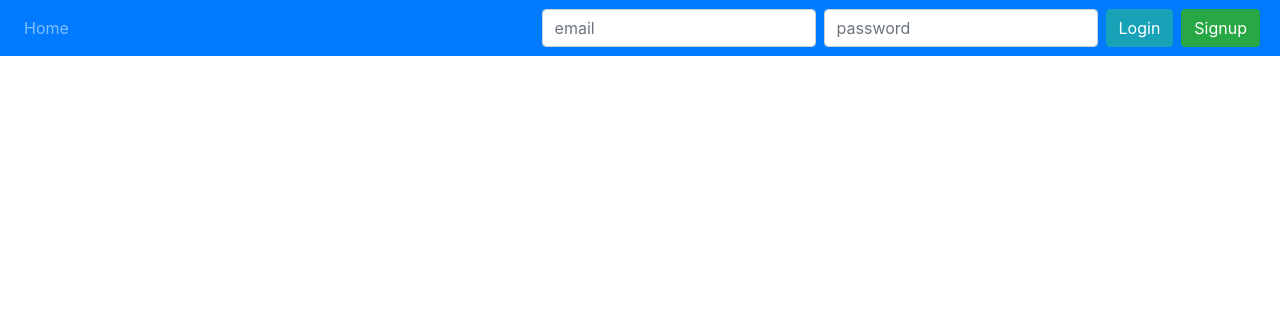
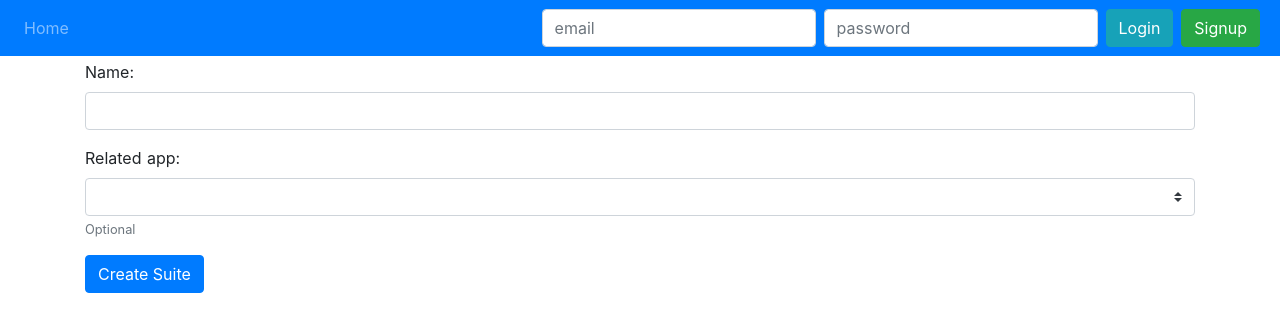
Before and after one commit to bahadirh/testing-platform-web, a Nuxt app: page /suites/new in a window 1280 px wide. Before the commit this address had no page. Shown: the top 332 px of the page. Built offline with nearby package versions, Linux system fonts and the light colour scheme; no server answers.

Commit message:
Add create/list/view suites pages

```diff
--- /dev/null
+++ b/pages/suites/_id.vue
@@ -0,0 +1,45 @@
+<template>
+  <b-container class="container-fluid">
+    <b-row>
+      <b-col>
+        <b-row v-if="suite">
+          <div class="h1">{{ title }}</div>
+        </b-row>
+        <b-table hover stacked stripped :items="[suite]">
+          <template v-slot:cell(files)="files">
+            {{ files.value }}
+          </template>
+        </b-table>
+      </b-col>
+    </b-row>
+  </b-container>
+</template>
+
+<script>
+import axios from '../../plugins/axios'
+
+export default {
+  asyncData({ route }) {
+    return axios
+      .get(`/suites/${route.params.id}`)
+      .then(({ data }) => {
+        console.info('Success!')
+        return {
+          suite: data.suite,
+          title: `${data.suite.name} details`
+        }
+      })
+      .catch(err => {
+        // TODO: vue-notification here
+        console.info(err)
+        return {}
+      })
+  },
+  head() {
+    return { title: this.title }
+  },
+  data() {
+    return {}
+  }
+}
+</script>
--- a/pages/suites/index.vue
+++ b/pages/suites/index.vue
@@ -1,7 +1,57 @@
 <template>
-  <h2>Suites</h2>
+  <b-container class="container-fluid">
+    <b-row>
+      <b-col>
+        <b-button class="mb-2" to="/suites/new" variant="primary">
+          Create new suite
+        </b-button>
+
+        <b-table hover sticky-header stripped :items="suites" :fields="fields">
+          <template v-slot:cell(name)="data">
+            <nuxt-link :to="`/suites/${data.item._id}`">
+              {{ data.value }}
+            </nuxt-link>
+          </template>
+
+          <template v-slot:cell(app)="data">
+            <nuxt-link v-if="data.item.app" :to="`/apps/${data.item.app_id}`">
+              {{ data.item.app.name }}
+            </nuxt-link>
+          </template>
+        </b-table>
+      </b-col>
+    </b-row>
+  </b-container>
 </template>
 
 <script>
-export default {}
+import axios from '~/plugins/axios'
+
+export default {
+  head() {
+    return { title: 'Suites' }
+  },
+  middleware: 'authenticated',
+  data() {
+    return {
+      fields: [
+        { key: 'name', sortable: true },
+        { key: 'app', sortable: true }
+      ]
+    }
+  },
+  asyncData() {
+    return axios
+      .get('/suites/list')
+      .then(({ data }) => {
+        return {
+          suites: data.suites
+        }
+      })
+      .catch(err => {
+        // TODO: log error with vue-notification
+        console.error(err)
+      })
+  }
+}
 </script>
--- /dev/null
+++ b/pages/suites/new.vue
@@ -0,0 +1,76 @@
+<template>
+  <b-container class="container-fluid">
+    <b-row>
+      <b-col>
+        <b-form @submit.prevent="onSubmit">
+          <b-form-group id="name-group" label="Name:" label-for="name">
+            <b-form-input id="name" v-model="form.name" required />
+          </b-form-group>
+
+          <b-form-group
+            id="app-group"
+            label="Related app:"
+            label-for="app"
+            description="Optional"
+          >
+            <b-form-select v-model="form.app" :options="appOptions" />
+          </b-form-group>
+
+          <b-button type="submit" variant="primary">
+            Create Suite
+          </b-button>
+        </b-form>
+      </b-col>
+    </b-row>
+  </b-container>
+</template>
+
+<script>
+import axios from '~/plugins/axios'
+
+export default {
+  middleware: 'authenticated',
+  asyncData() {
+    return axios
+      .get('/apps/list')
+      .then(({ data }) => {
+        console.info(data.apps)
+        const appOptions = data.apps.map(app => ({
+          value: app._id,
+          text: app.name
+        }))
+        return {
+          appOptions: [
+            { value: null, text: 'Please select an option' },
+            ...appOptions
+          ]
+        }
+      })
+      .catch(err => {
+        console.error(err)
+        return {}
+      })
+  },
+  data() {
+    return { form: { app: null } }
+  },
+  head() {
+    return { title: 'Create new suite' }
+  },
+  methods: {
+    onSubmit() {
+      axios
+        .post('/suites/new', { ...this.form })
+        .then(({ data }) => {
+          // TODO: use vue-notification here
+          console.info(`Success!`)
+          this.$router.replace('/suites')
+        })
+        .catch(err => {
+          //TODO: use vue-notification to log error
+          console.error(err)
+        })
+    }
+  }
+}
+</script>
```
